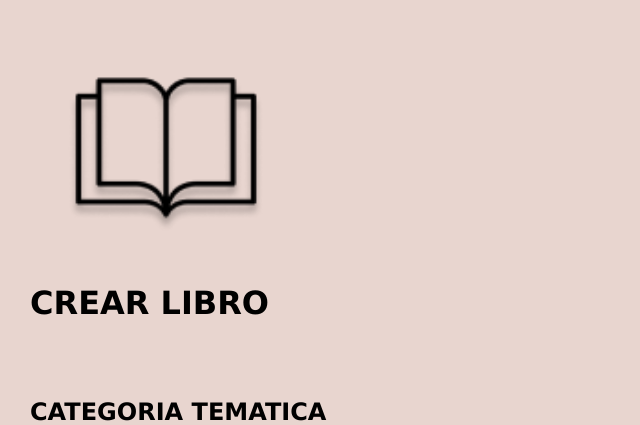
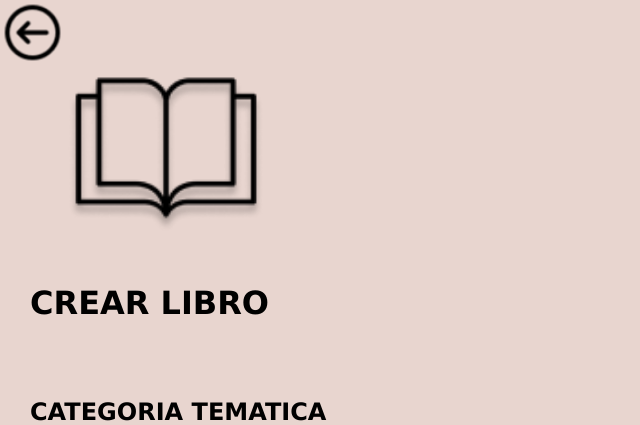
Before and after one commit to MartinBerestovoy/StoryTime, a PHP site: page /crearLibro.php in a window 1280 px wide; the page is wider, and only the part inside the window is pictured. Shown: the top 425 px of that part, without its empty margins (0-640 px from the left). Run offline with PHP 8.4, Linux system fonts and the light colour scheme.

Commit message:
boton volver

```diff
--- a/crearLibro.php
+++ b/crearLibro.php
@@ -8,6 +8,18 @@
     <link rel="stylesheet" href="styles/crearLibro.css">
 </head>
 <body>
+
+  <nav class="navVolverAtras" id="contenedorBoton">
+    <a onclick="volverAtras()"><img src="imgProyecto/boton-volver.png" alt="Boton de Volver" class="botonVolver">
+    </a>
+  </nav>
+
+  <script> //script del nav
+    function volverAtras() {
+    window.history.back();
+    }
+  </script>
+
   <img src="imgProyecto/logo.png" alt="logo" clas="logo"> <!--Logo de App-->
   <div class="h1">
     <h1 class="headline" id="titulo">CREAR LIBRO</h1>
--- a/inicioSesion.php
+++ b/inicioSesion.php
@@ -14,7 +14,7 @@
     </a></a>
   </nav>
 
-  <script>
+  <script> //script del nav
     function volverAtras() {
     window.history.back();
     }
--- a/styles/crearLibro.css
+++ b/styles/crearLibro.css
@@ -11,6 +11,25 @@ body{
     background-color:  #e8d5cf;
     margin: 30px;
 }
+
+ /* Estilo para el contenedor del botón */
+ #contenedorBoton {
+    position: fixed; /* Fijar la posición */
+    top: 0; /* Alineación vertical en la parte superior */
+    left: 0; /* Alineación horizontal a la izquierda */
+    z-index: 1000; /* Configurar un z-index alto para que aparezca por encima de otros elementos */
+ }
+
+ img.botonVolver{
+    height: 55px ;
+    width: auto;
+    margin: 5px;
+ }
+
+ img.botonVolver:hover{
+   background-color: #628965;
+   border-radius: 50%;
+ }
 
 /* modifico la section clase form */
 section.form{
--- a/styles/inicioSesion.css
+++ b/styles/inicioSesion.css
@@ -29,7 +29,6 @@ img.botonVolver:hover{
   background-color: #628965;
   border-radius: 50%;
 }
-
 
 /* define un ancho máximo y estilo para el formulario, asegurando que esté centrado */
 .form {
```
Also changed, not shown: registro.php (+5 -4 lines), styles/registro.css (+12 -1 lines).
